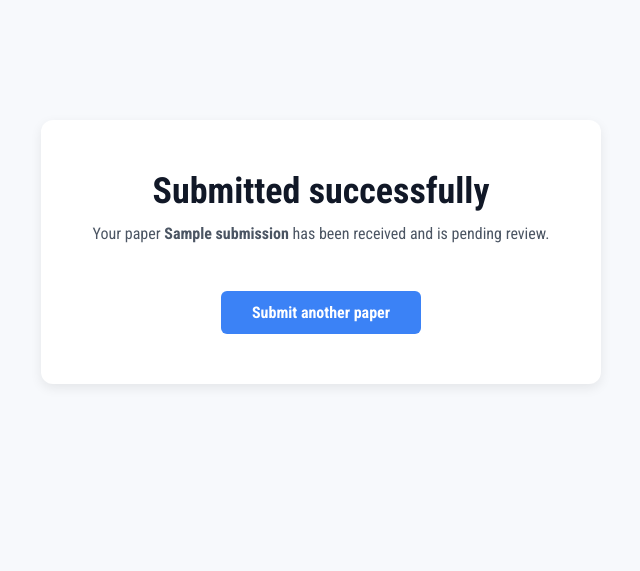
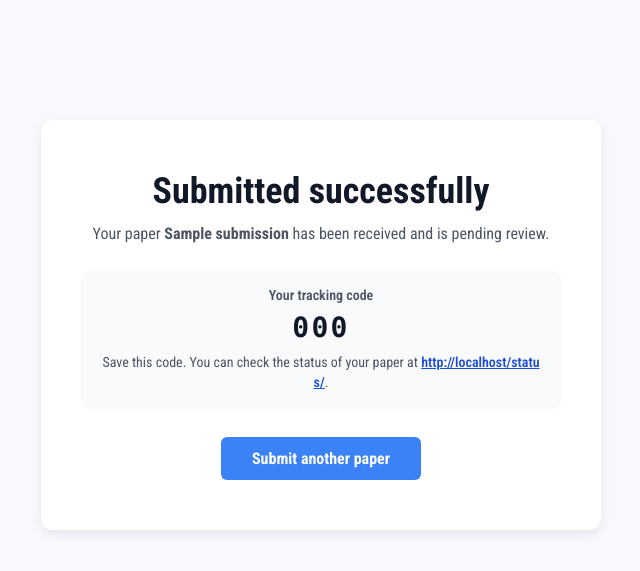
Before and after one commit to nadibiniyam17-ops/submissionv2, a Django app: page /submitted/1/ in a window 1280 px wide. Shown: the top 571 px of the page, without its empty margins (319-959 px from the left). Run offline with Django 5.2, Linux system fonts and the light colour scheme; tables that the repository leaves empty hold one stand-in row (values such as "Sample post").

Commit message:
Show the status URL as a sticky text link instead of Check status buttons.

```diff
--- a/submission_portal/submissions/models.py
+++ b/submission_portal/submissions/models.py
@@ -1,6 +1,22 @@
+import secrets
+
 from django.db import models
 
-# Create your models here.
+TRACKING_CODE_ALPHABET = 'ABCDEFGHJKMNPQRSTUVWXYZ23456789'
+
+
+def generate_tracking_code():
+    body = ''.join(secrets.choice(TRACKING_CODE_ALPHABET) for _ in range(6))
+    return f'RS-{body}'
+
+
+def normalize_tracking_code(raw):
+    code = (raw or '').strip().upper().replace(' ', '')
+    if code.startswith('RS') and not code.startswith('RS-') and len(code) > 2:
+        code = 'RS-' + code[2:]
+    return code
+
+
 class Submission(models.Model):
     STATUS_CHOICES = [
         ('pending', 'Pending'),
@@ -19,7 +35,19 @@ class Submission(models.Model):
     source_of_funding = models.CharField(max_length=255, blank=True, null=True)
     affiliations = models.CharField(max_length=255)
     status = models.CharField(max_length=20, choices=STATUS_CHOICES, default='pending')
+    tracking_code = models.CharField(max_length=16, unique=True)
     created_at = models.DateTimeField(auto_now_add=True)
+
+    def save(self, *args, **kwargs):
+        if not self.tracking_code:
+            for _ in range(20):
+                code = generate_tracking_code()
+                if not Submission.objects.filter(tracking_code=code).exists():
+                    self.tracking_code = code
+                    break
+            else:
+                raise RuntimeError('Could not generate a unique tracking code.')
+        super().save(*args, **kwargs)
 
     def __str__(self):
         return self.title
--- a/submission_portal/submissions/static/css/style.css
+++ b/submission_portal/submissions/static/css/style.css
@@ -50,6 +50,35 @@ input, select, textarea, button {
     padding: 30px;
     border-radius: 12px;
     box-shadow: 0 4px 12px rgba(0,0,0,0.05);
+}
+.header {
+    display: flex;
+    justify-content: space-between;
+    align-items: flex-start;
+    gap: 16px;
+    margin-bottom: 8px;
+}
+.header p {
+    margin: 0;
+    color: #4b5563;
+}
+.status-note {
+    position: sticky;
+    top: 12px;
+    z-index: 20;
+    margin: 0 0 20px;
+    padding: 12px 16px;
+    background: #eff6ff;
+    border: 1px solid #bfdbfe;
+    border-radius: 8px;
+    color: #1e3a8a;
+    line-height: 1.45;
+}
+.status-note a,
+.tracking-hint a {
+    color: #1d4ed8;
+    font-weight: 600;
+    word-break: break-all;
 }
 .form-grid {
     display: grid;
@@ -288,6 +317,92 @@ th{
     min-width: 200px;
     padding: 12px 24px;
 }
+
+.tracking-box {
+    margin: 0 0 28px;
+    padding: 16px;
+    background: #f8fafc;
+    border-radius: 8px;
+}
+
+.tracking-label {
+    margin: 0 0 8px;
+    font-size: 14px;
+    font-weight: 600;
+    color: #4b5563;
+}
+
+.tracking-code {
+    margin: 0 0 8px;
+    font-family: ui-monospace, Consolas, monospace;
+    font-size: 28px;
+    font-weight: 700;
+    letter-spacing: 0.08em;
+    color: #111827;
+}
+
+.tracking-hint {
+    margin: 0;
+    font-size: 14px;
+    color: #4b5563;
+    line-height: 1.45;
+}
+
+.success-actions {
+    display: flex;
+    flex-wrap: wrap;
+    justify-content: center;
+    gap: 12px;
+}
+
+.success-actions .submitbutton {
+    margin-top: 0;
+}
+
+.submitbutton-secondary {
+    background: white;
+    color: #3b82f6;
+    border: 1px solid #3b82f6;
+}
+
+.status-intro {
+    margin: 0 0 18px;
+    color: #4b5563;
+    line-height: 1.45;
+}
+
+.status-result {
+    margin-top: 24px;
+    padding: 16px;
+    background: #f8fafc;
+    border-radius: 8px;
+    text-align: center;
+}
+
+.status-result-title {
+    margin: 0 0 10px;
+    font-weight: 700;
+    color: #111827;
+}
+
+.status-nav {
+    margin: 18px 0 0;
+    text-align: center;
+    font-size: 14px;
+}
+
+.status-nav a {
+    color: #3b82f6;
+    font-weight: 600;
+    text-decoration: none;
+}
+
+.tracking-cell,
+.tracking-code-inline {
+    font-family: ui-monospace, Consolas, monospace;
+    font-weight: 600;
+    letter-spacing: 0.04em;
+}
 .viewbutton {
     width: 100px;
     padding: 12px;
@@ -499,6 +614,11 @@ th{
         padding: 20px 16px;
     }
 
+    .header {
+        flex-direction: column;
+        align-items: stretch;
+    }
+
     .submission_details,
     .login,
     .setup,
@@ -583,7 +703,7 @@ th{
     }
 
     table {
-        min-width: 640px;
+        min-width: 760px;
     }
 
     th, td {
@@ -644,6 +764,14 @@ th{
         width: 100%;
         min-width: 0;
     }
+
+    .success-actions {
+        flex-direction: column;
+    }
+
+    .tracking-code {
+        font-size: 22px;
+    }
 }
 
 @media (max-width: 480px) {
--- a/submission_portal/submissions/templates/submissions/detail.html
+++ b/submission_portal/submissions/templates/submissions/detail.html
@@ -12,6 +12,7 @@
         <a href="{% url 'submission_list' %}" class="back-link">←Back to dashboard</a>
         <h2>{{ submission.title }}</h2>
         <hr>
+        <p><strong>Tracking code:</strong> <span class="tracking-code-inline">{{ submission.tracking_code }}</span></p>
         <p><strong>Article type:</strong> {{ submission.article_type }}</p>
         <p><strong>Number of authors:</strong> {{ submission.author_number }}</p>
         <p><strong>Author names:</strong> {{ submission.author_names }}</p>
--- a/submission_portal/submissions/templates/submissions/list.html
+++ b/submission_portal/submissions/templates/submissions/list.html
@@ -43,7 +43,7 @@
         </div>
 
         <form method="get" class="searchbar">
-            <input type="text" name="q" value="{{ q }}" placeholder="Search title, author, or DOI">
+            <input type="text" name="q" value="{{ q }}" placeholder="Search title, author, DOI, or tracking code">
             <select name="status">
                 <option value="">All statuses</option>
                 <option value="pending" {% if status == 'pending' %}selected{% endif %}>Pending</option>
@@ -62,6 +62,7 @@
                     <tr>
                         <th>#</th>
                         <th>Title</th>
+                        <th>Tracking code</th>
                         <th>Article type</th>
                         <th>Indexed on</th>
                         <th>Status</th>
@@ -73,6 +74,7 @@
                     <tr>
                         <td>{{ forloop.counter }}</td>
                         <td class="bold">{{ paper.title }}</td>
+                        <td class="tracking-cell">{{ paper.tracking_code }}</td>
                         <td>{{ paper.article_type }}</td>
                         <td><span class="badge">{{ paper.indexed_on }}</span></td>
                         <td>
@@ -84,7 +86,7 @@
                     </tr>
                     {% empty %}
                     <tr>
-                        <td colspan="6" class="emptysubmissions">No submissions</td>
+                        <td colspan="7" class="emptysubmissions">No submissions</td>
                     </tr>
                     {% endfor %}
                 </tbody>
--- a/submission_portal/submissions/templates/submissions/submit.html
+++ b/submission_portal/submissions/templates/submissions/submit.html
@@ -14,6 +14,7 @@
             <h2>Research paper submission</h2>
             <p>Please fill out this form to submit your paper</p>
         </div>
+        <p class="status-note">You can check the status of your paper at <a href="{% url 'check_status' %}">{{ status_check_url }}</a>.</p>
         <form method="POST" enctype="multipart/form-data">
             {% csrf_token %}
             <div class="form-grid">
--- a/submission_portal/submissions/templates/submissions/submitted.html
+++ b/submission_portal/submissions/templates/submissions/submitted.html
@@ -13,7 +13,14 @@
         <i class="fa-solid fa-circle-check successtick"></i>
         <h1 class="successtitle">Submitted successfully</h1>
         <p class="successmessage">Your paper <strong>{{ title }}</strong> has been received and is pending review.</p>
-        <a href="{% url 'submit_paper' %}" class="submitbutton">Submit another paper</a>
+        <div class="tracking-box">
+            <p class="tracking-label">Your tracking code</p>
+            <p class="tracking-code">{{ tracking_code }}</p>
+            <p class="tracking-hint">Save this code. You can check the status of your paper at <a href="{% url 'check_status' %}">{{ status_check_url }}</a>.</p>
+        </div>
+        <div class="success-actions">
+            <a href="{% url 'submit_paper' %}" class="submitbutton">Submit another paper</a>
+        </div>
     </div>
 </body>
 </html>
--- a/submission_portal/submissions/urls.py
+++ b/submission_portal/submissions/urls.py
@@ -11,4 +11,5 @@ urlpatterns = [
     path('dashboard/detail/<int:pk>/pdf/', views.download_pdf, name='download_pdf'),
     path('dashboard/admins/create/', views.create_admin, name='create_admin'),
     path('submitted/<int:pk>/', views.submit_success, name='submit_success'),
+    path('status/', views.check_status, name='check_status'),
 ]
--- a/submission_portal/submissions/views.py
+++ b/submission_portal/submissions/views.py
@@ -3,7 +3,8 @@ import os
 from django.shortcuts import render, redirect, get_object_or_404
 from django.db.models import Q
 from django.http import FileResponse, Http404
-from .models import Submission
+from django.urls import reverse
+from .models import Submission, normalize_tracking_code
 from django.contrib.auth.models import User
 from django.contrib.auth.decorators import login_required
 from django.contrib.auth import authenticate, login, logout
@@ -26,6 +27,10 @@ def value_or_other(posted, custom):
         custom = (custom or '').strip()
         return custom if custom else 'Other'
     return posted
+
+
+def status_page_url(request):
+    return request.build_absolute_uri(reverse('check_status'))
 
 
 @ensure_csrf_cookie
@@ -63,13 +68,39 @@ def submit_paper(request):
         )
         return redirect('submit_success', pk=submission.pk)
 
-    return render(request, 'submissions/submit.html')
+    return render(request, 'submissions/submit.html', {
+        'status_check_url': status_page_url(request),
+    })
 
 
 def submit_success(request, pk):
     submission = get_object_or_404(Submission, pk=pk)
     return render(request, 'submissions/submitted.html', {
         'title': submission.title,
+        'tracking_code': submission.tracking_code,
+        'status_check_url': status_page_url(request),
+    })
+
+
+@ensure_csrf_cookie
+def check_status(request):
+    submission = None
+    error = None
+    tracking_code = ''
+
+    if request.method == 'POST':
+        tracking_code = normalize_tracking_code(request.POST.get('tracking_code'))
+        if not tracking_code:
+            error = 'Enter your tracking code.'
+        else:
+            submission = Submission.objects.filter(tracking_code=tracking_code).first()
+            if submission is None:
+                error = 'No submission found for that code.'
+
+    return render(request, 'submissions/status.html', {
+        'submission': submission,
+        'error': error,
+        'tracking_code': tracking_code,
     })
 
 
@@ -162,7 +193,8 @@ def submission_list(request):
         submissions = submissions.filter(
             Q(title__icontains=q) |
             Q(author_names__icontains=q) |
-            Q(doi__icontains=q)
+            Q(doi__icontains=q) |
+            Q(tracking_code__icontains=q)
         )
     if status in ['pending', 'under_review', 'reviewed']:
         submissions = submissions.filter(status=status)
```
Also changed, not shown: submission_portal/submissions/templates/submissions/status.html (added, +35 -0 lines), README.md, submission_portal/submissions/migrations/0004_submission_tracking_code.py (added).
